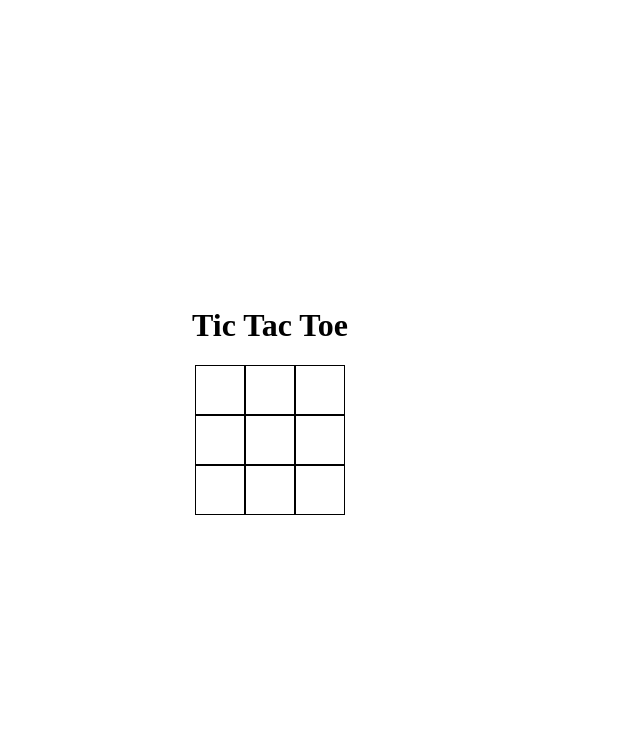
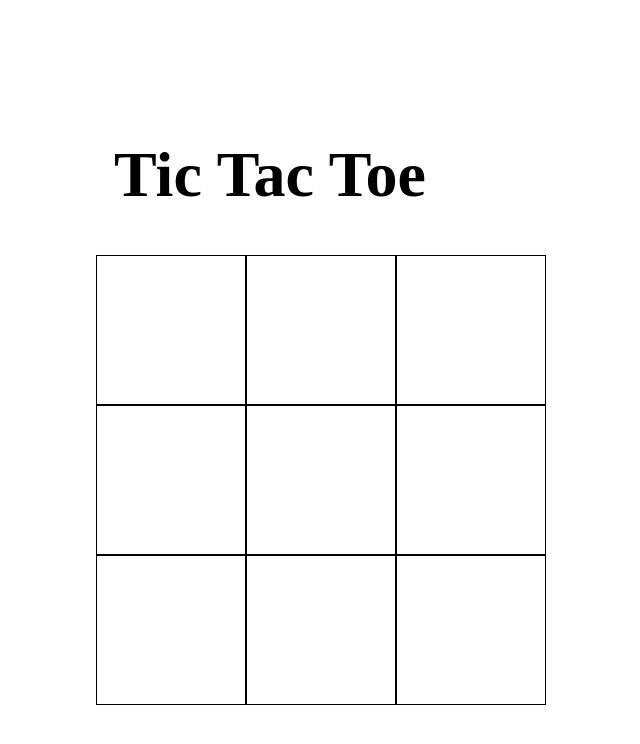
Before and after one commit to MBD-Team/tictactoe, a website built with Vite: page index.html in a window 1280 px wide. Shown: the whole page, without its empty margins (370-1010 px from the left). Built offline with nearby package versions, Linux system fonts and the light colour scheme.

Commit message:
making the field bigger

```diff
--- a/src/style.css
+++ b/src/style.css
@@ -5,6 +5,7 @@ body{
   height: 100vh;
   margin: 0;
   align-items: center;
+  font-size: 200%;
 }
 
 
@@ -12,12 +13,13 @@ body{
   display: grid;
   grid-template-columns: 1fr 1fr 1fr;
   width: 150px;
+  margin-right: 15.4%;
 }
 .tile{
-border: 1px solid black;
+border: 0.5px solid black;
 box-sizing: border-box;
-width: 50px;
-height: 50px;
+width: 150px;
+height: 150px;
 display: flex;
 align-items: center;
 justify-content: center;
```
